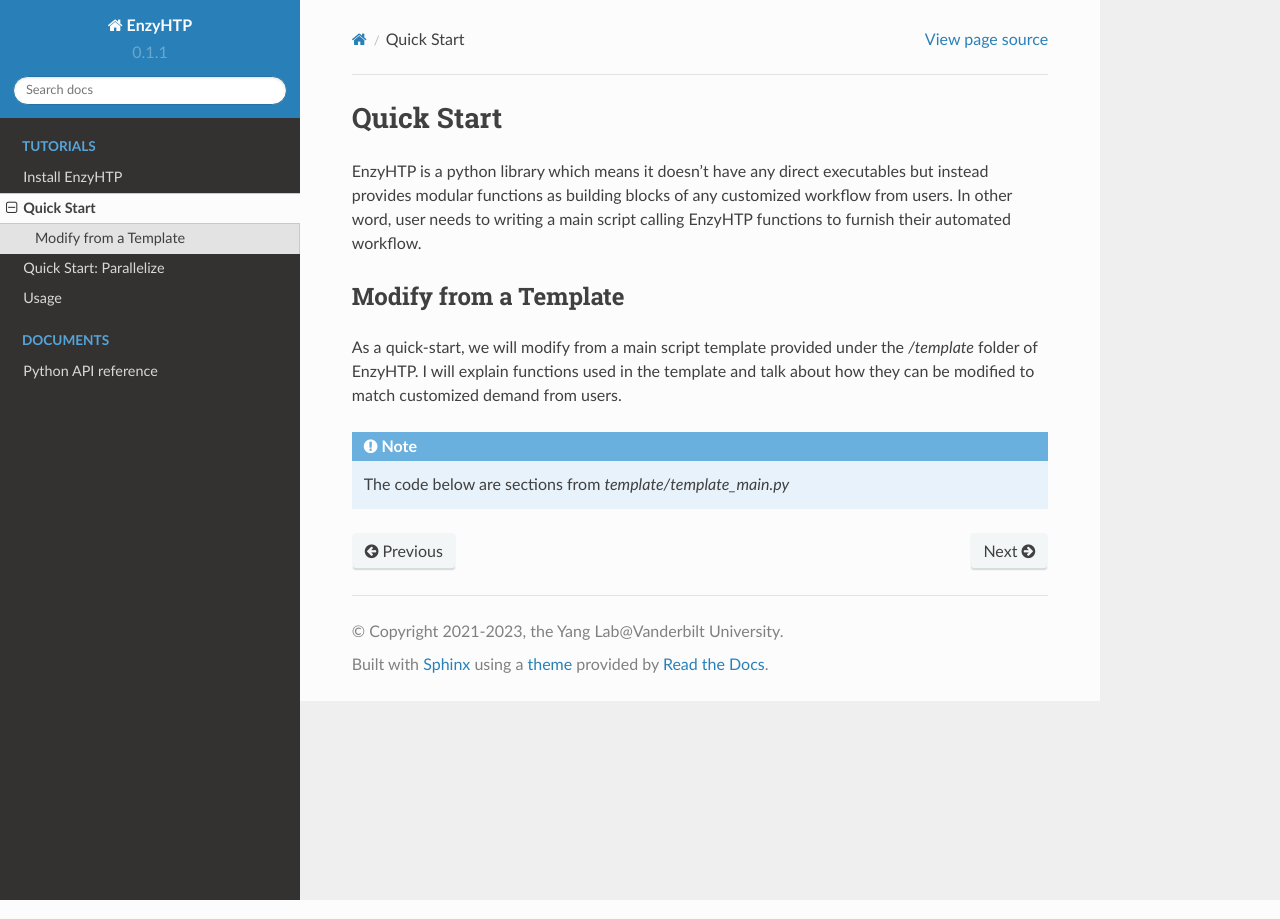
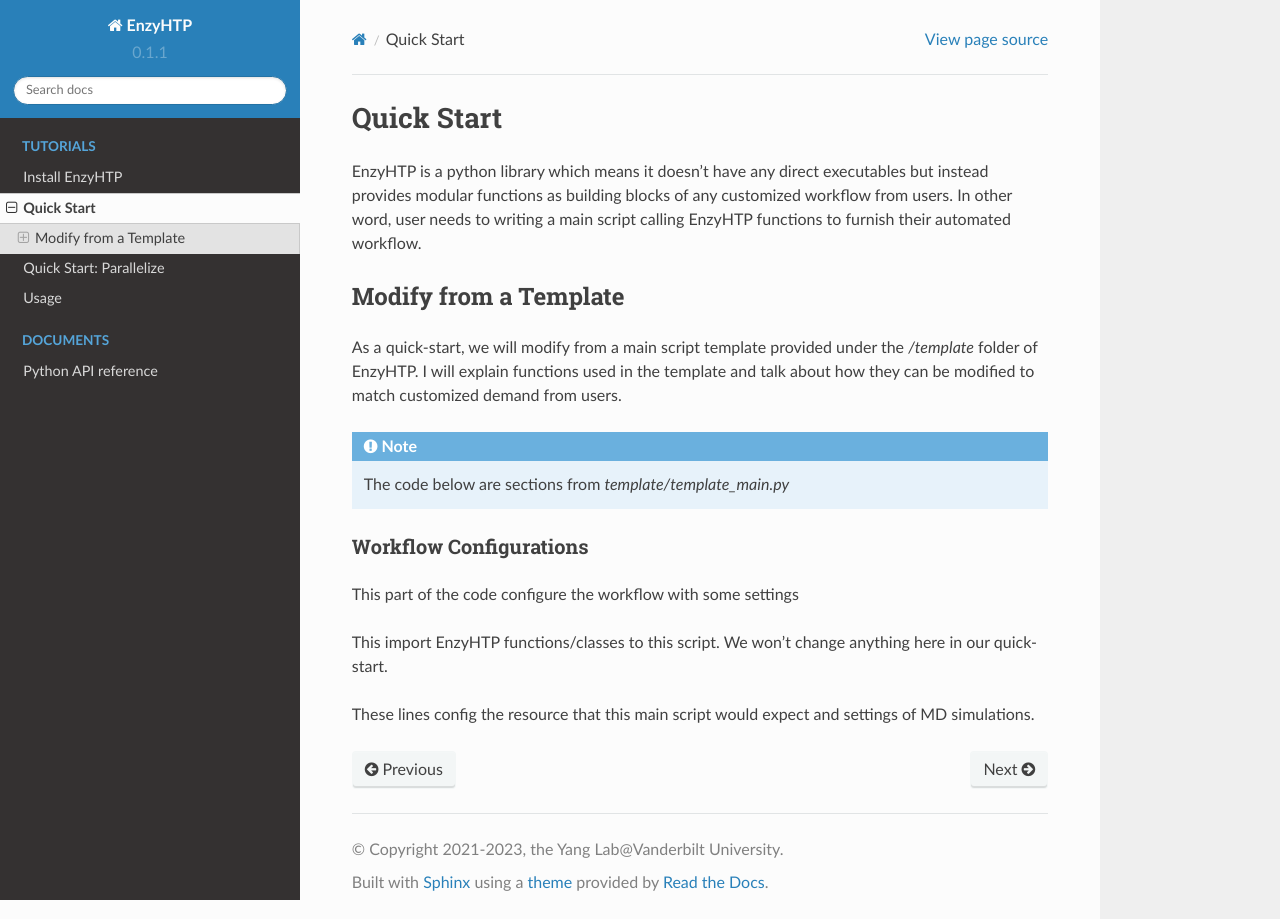
Before and after one commit to ChemBioHTP/enzyhtp_doc, a Sphinx documentation site: the page built from docs/source/qkst_general.rst, in a window 1280 px wide. Built offline with Sphinx 7.4.7 and the Read the Docs theme 2.0.0, drawn with Linux system fonts in a browser that asks for light colours.

Commit message:
Update: part of qkst general

```diff
--- a/docs/source/qkst_general.rst
+++ b/docs/source/qkst_general.rst
@@ -19,3 +19,33 @@
 .. note::
 
     The code below are sections from `template/template_main.py`
+
+Workflow Configurations
+------------------------
+This part of the code configure the workflow with some settings
+
+.. code::python
+
+    import pickle
+
+    from core.clusters.accre import Accre
+    from Class_PDB import PDB
+    from Class_Conf import Config
+    from helper import write_data
+
+This import EnzyHTP functions/classes to this script. We won't change
+anything here in our quick-start.
+
+.. code::python
+
+    # Configurations
+    ## resource of the main script
+    Config.n_cores = 1
+    Config.max_core = 2000 #MB
+    ## Details of MD
+    Config.Amber.conf_equi['nstlim'] = 500000 # * 2 fs = 1 ns
+    Config.Amber.conf_prod['nstlim'] = 55000000 # * 2 fs = 110 ns
+    Config.Amber.conf_prod['ntwx'] = '50000' # * 2 fs = 0.1 ns
+
+These lines config the resource that this main script would expect and
+settings of MD simulations.
```
